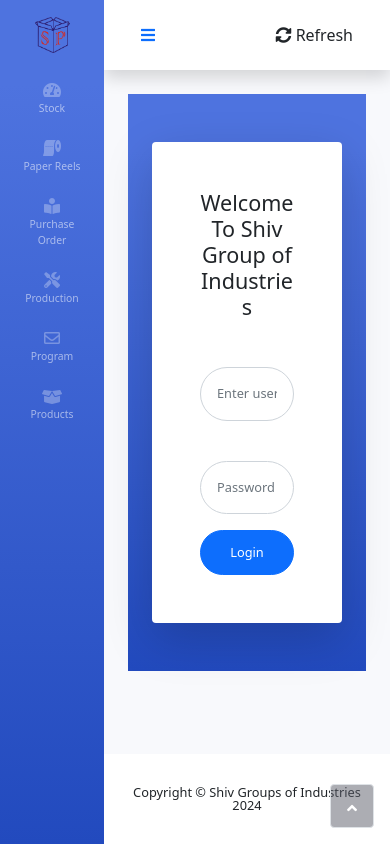
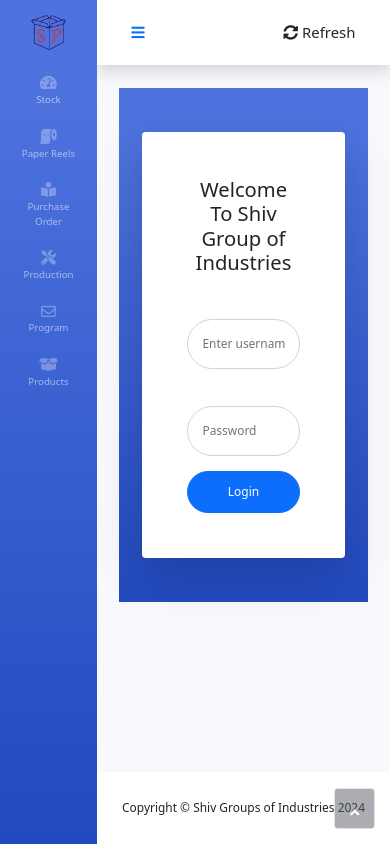
Before and after one commit to JANMAY007/SGIWebsite, a Django app: page /login/?next=/products-detail/1/ in a window 390 px wide. Run offline with Django 5.2, Linux system fonts and the light colour scheme; some libraries are stand-ins or nearby versions.

Commit message:
Updated Templates responsive font size

```diff
--- a/templates/base.html
+++ b/templates/base.html
@@ -32,7 +32,9 @@
                 });
         }
     </script>
-
+    <style>
+        html { font-size: calc(0.75em + 0.75vw); }
+    </style>
     <!-- Bootstrap CSS -->
     <link href="https://stackpath.bootstrapcdn.com/bootstrap/5.1.3/css/bootstrap.min.css" rel="stylesheet">
     <!-- FontAwesome CSS -->
--- a/templates/product_detail.html
+++ b/templates/product_detail.html
@@ -44,14 +44,14 @@
                             <div class="text-uppercase text-primary fw-bold text-sm mb-1">
                                 <span>ID</span></div>
                             <div class="text-dark fw-bold h5 mb-0">
-                                <span>{{ product.inner_length }} x {{ product.inner_breadth }} x {{ product.inner_depth }}</span>
+                                <span>{{ product.inner_length }}x{{ product.inner_breadth }}x{{ product.inner_depth }}</span>
                             </div>
                         </div>
                         <div class="col me-2">
                             <div class="text-uppercase text-primary fw-bold text-sm mb-1">
                                 <span>OD</span></div>
                             <div class="text-dark fw-bold h5 mb-0">
-                                <span>{{ product.outer_length }} x {{ product.outer_breadth }} x {{ product.outer_depth }}</span>
+                                <span>{{ product.outer_length }}x{{ product.outer_breadth }}x{{ product.outer_depth }}</span>
                             </div>
                         </div>
                     </div>
--- a/templates/product_detail_archive.html
+++ b/templates/product_detail_archive.html
@@ -43,14 +43,14 @@
                             <div class="text-uppercase text-primary fw-bold text-sm mb-1">
                                 <span>ID</span></div>
                             <div class="text-dark fw-bold h5 mb-0">
-                                <span>{{ product.inner_length }} x {{ product.inner_breadth }} x {{ product.inner_depth }}</span>
+                                <span>{{ product.inner_length }}x{{ product.inner_breadth }}x{{ product.inner_depth }}</span>
                             </div>
                         </div>
                         <div class="col me-2">
                             <div class="text-uppercase text-primary fw-bold text-sm mb-1">
                                 <span>OD</span></div>
                             <div class="text-dark fw-bold h5 mb-0">
-                                <span>{{ product.outer_length }} x {{ product.outer_breadth }} x {{ product.outer_depth }}</span>
+                                <span>{{ product.outer_length }}x{{ product.outer_breadth }}x{{ product.outer_depth }}</span>
                             </div>
                         </div>
                     </div>
--- a/templates/program.html
+++ b/templates/program.html
@@ -122,7 +122,7 @@
                             <div class="col me-2">
                                 <div class="text-uppercase text-primary fw-bold text-sm mb-1"><span>OD</span></div>
                                 <div class="text-dark fw-bold h5 mb-0">
-                                    <span>{{ program.outer_length }} X {{ program.outer_breadth }} X {{ program.outer_depth }}</span>
+                                    <span>{{ program.outer_length }}X{{ program.outer_breadth }}X{{ program.outer_depth }}</span>
                                 </div>
                             </div>
                             <div class="col me-2">
--- a/templates/program_archive.html
+++ b/templates/program_archive.html
@@ -52,7 +52,7 @@
                             <div class="col me-2">
                                 <div class="text-uppercase text-primary fw-bold text-sm mb-1"><span>OD</span></div>
                                 <div class="text-dark fw-bold h5 mb-0">
-                                    <span>{{ program.outer_length }} X {{ program.outer_breadth }} X {{ program.outer_depth }}</span>
+                                    <span>{{ program.outer_length }}X{{ program.outer_breadth }}X{{ program.outer_depth }}</span>
                                 </div>
                             </div>
                             <div class="col me-2">
```
